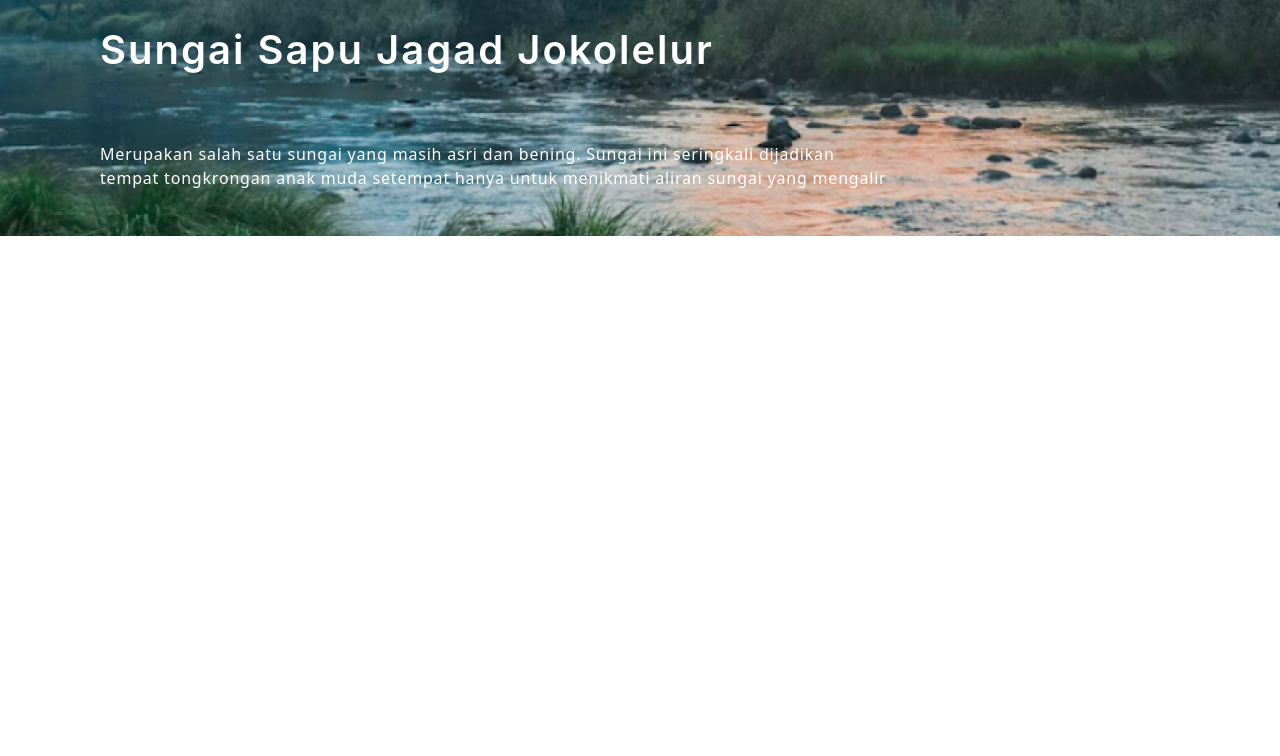
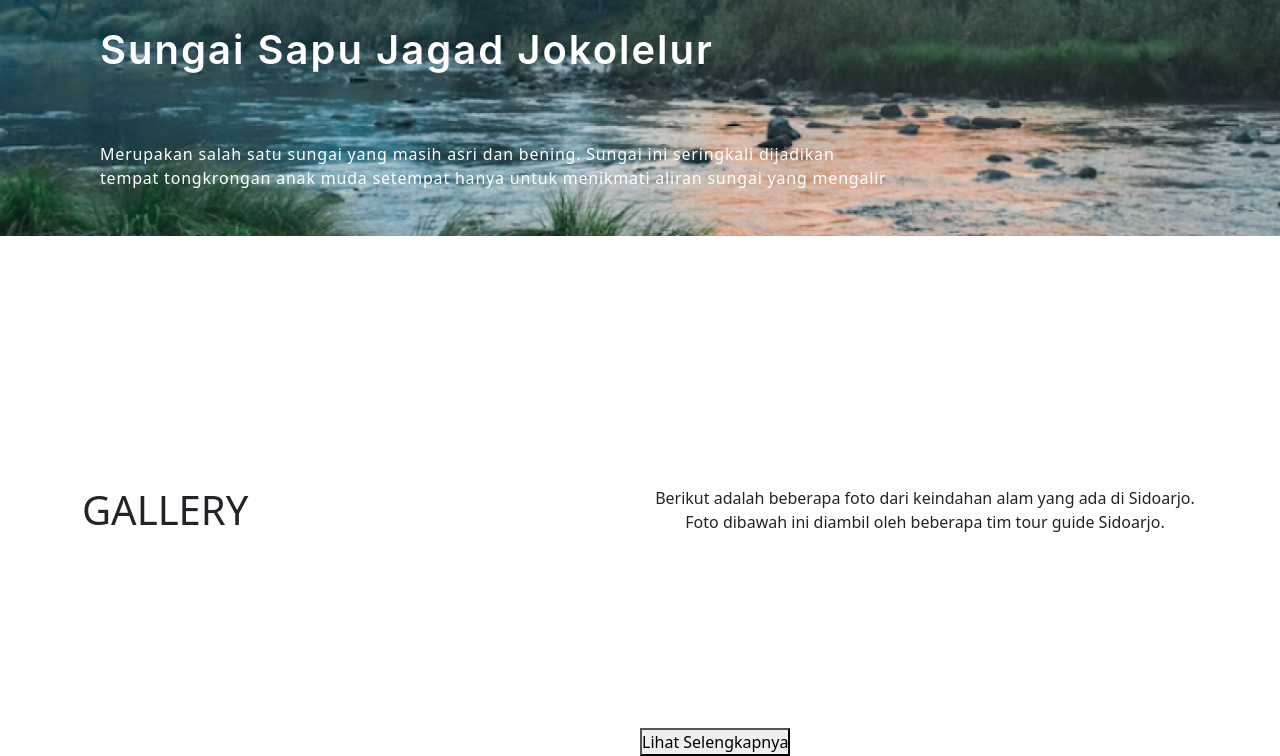
Before and after one commit to Superdityaa/Explore-Sidoarjo, a plain HTML site: page index.html in a window 1280 px wide. Shown: the part 1799-2555 px from the top of the page. Before the commit the page ends 2035 px from the top, so only its background shows below. Drawn offline with nearby package versions, Linux system fonts and the light colour scheme.

Commit message:
Update index.html

```diff
--- a/index.html
+++ b/index.html
@@ -40,7 +40,7 @@
     <h2 class="ml4 text-white">SIDOARJO</h2>
     <p class="isi text-white">Temukan informasi seputar apa saja yang ada dalam salah satu kota yang ada di Jawa Timur ini. <br>
     Explore lebih jauh dan dapatkan informasi di website kami.</p>
-    <div class="tombol">
+    <div>
       <button type="button" class="btn">Get Started</button>
     </div>
   </div>
@@ -67,7 +67,50 @@
 </section>
 <!-- AKHIRPAGE2 -->
 
+<!-- PAGE3 -->
+<section>
+   <div class="container" style="margin-top:250px;">
+    <div class="row">
+      <div class="col">
+        <h1 class="galery">GALLERY</h1>
+      </div>
+      <div class="col text-center">
+        <p class="text3">Berikut adalah beberapa foto dari keindahan alam yang ada di Sidoarjo. Foto dibawah ini diambil oleh beberapa tim
+        tour guide Sidoarjo.</p>
+      </div>
+    </div>
 
+    <div class="row" style="padding-top:50px;">
+      <div class="col-lg-4">
+        <div class="left-content text-white">
+          <h1 style="margin-left: 20px; font-size:20px; font-weight:700; line-height:24px; letter-spacing: 0.05em; font-family: 'Inter', sans-serif;">Bumi Persawahan Gedangan</h1>
+          <h3 style="margin-left: 20px; font-weight: 500; font-size: 15px; line-height: 24px;">Gedangan</h3>
+        </div>
+      </div>
+      <div class="col-lg-4">
+        <div class="midle-content text-white">
+          <h1 style="margin-left: 20px; font-size:20px; font-weight:700; line-height:24px; letter-spacing: 0.05em; font-family: 'Inter', sans-serif;">Pantai Kece Mantap</h1>
+          <h3 style="margin-left: 20px; font-weight: 500; font-size: 15px; line-height: 24px;">Buduran</h3>
+        </div>
+        <div class="midle-content2 text-white">
+          <h1 style="margin-left: 20px; font-size:20px; font-weight:700; line-height:24px; letter-spacing: 0.05em; font-family: 'Inter', sans-serif;">Tambak Udang Lingkar Timur</h1>
+          <h3 style="margin-left: 20px; font-weight: 500; font-size: 15px; line-height: 24px;">Lingkar Timur</h3>
+        </div>
+      </div>
+
+      <div class="col-lg-4">
+      <div class="right-content text-white">
+         <h1 style="margin-left: 20px; font-size:20px; font-weight:700; line-height:24px; letter-spacing: 0.05em; font-family: 'Inter', sans-serif;">Danau Bandeng Wonoayu</h1>
+          <h3 style="margin-left: 20px; font-weight: 500; font-size: 15px; line-height: 24px;">Wonoayu</h3>
+      </div>
+      </div>
+    </div>
+    <div class="button" style="margin-left:50%;">
+        <button type="button" class="tombol">Lihat Selengkapnya</button>
+    </div>
+  </div>
+</section>
+<!-- AKHIRPAGE3 -->
 
 
 
```
